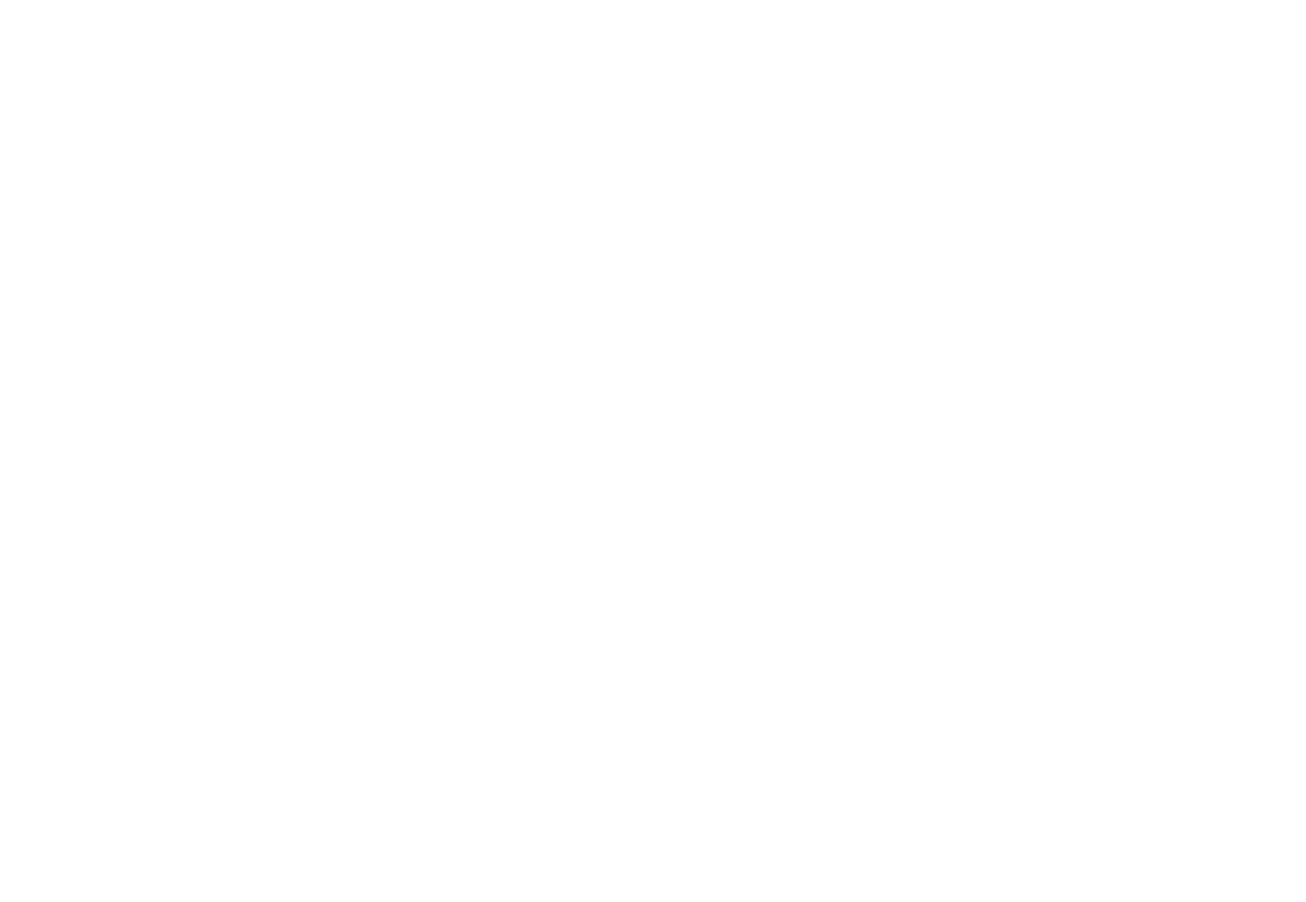
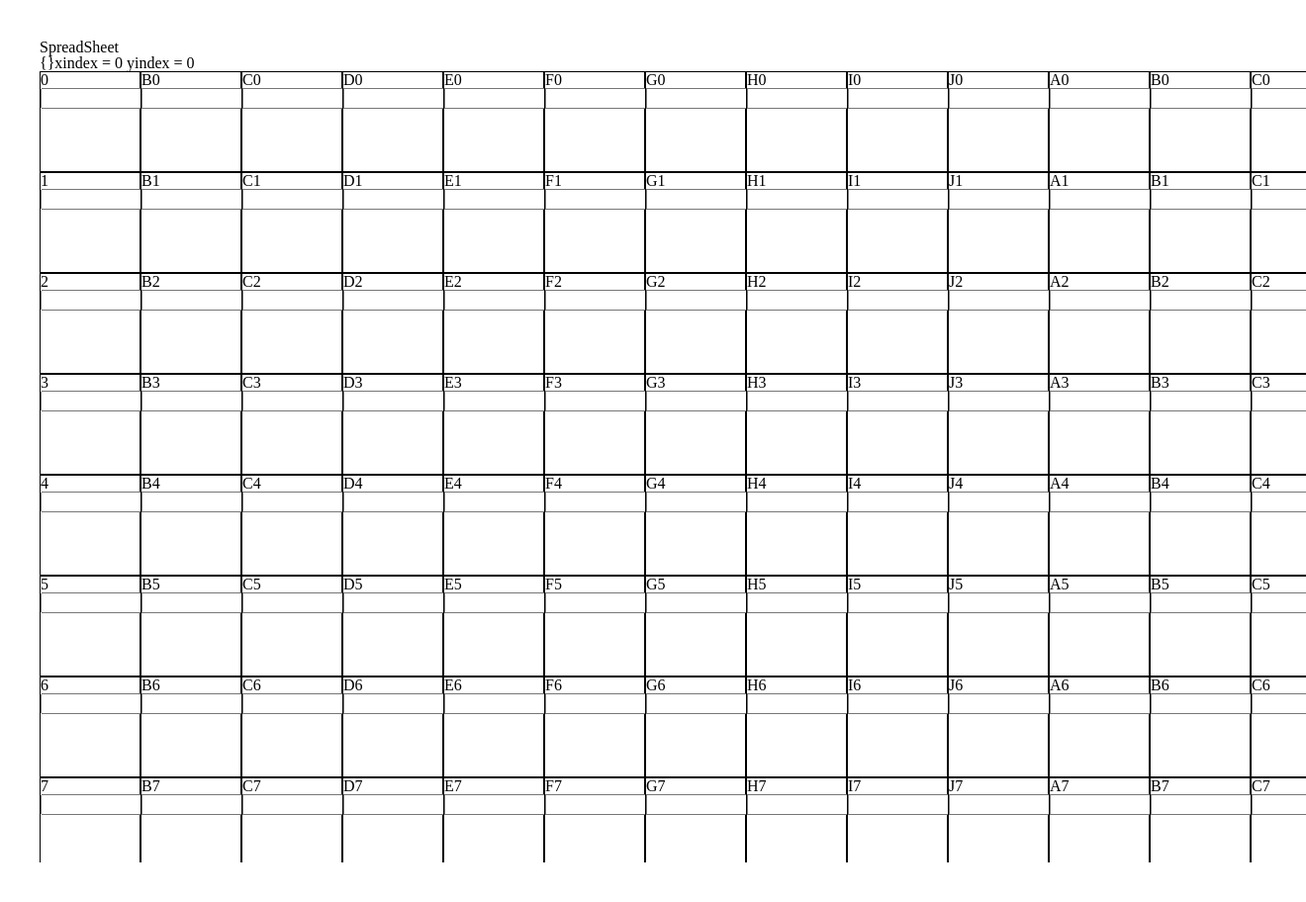
Before and after one commit to AtticusKuhn/spreadsheet, a plain HTML site: page index.html in a window 1280 px wide. Shown: the whole page at 99% size, 1320 px wide, since content can reach past the window. Before the commit the page ends 800 px from the top, so only its background shows below. Drawn offline with Linux system fonts and the light colour scheme; the site is published under a folder, as on GitHub Pages, so addresses that start at the root find nothing.

Commit message:
Initial  dist/public subtree commit

```diff
--- a/index.html
+++ b/index.html
@@ -1,16 +1,18 @@
 <html lang="en">
 
-<head><!--$head$-->
+<head>
+    <!--$head$-->
     <meta charset="UTF-8">
     <meta name="viewport" content="width=device-width, initial-scale=1">
     <title>Simple Imba App</title>
     <!-- reference to the client script styles -->
-    <link rel='stylesheet' href='/__assets__/all-CN8VITGX.css'>
+    <link rel='stylesheet' href='./__assets__/all-CN8VITGX.css'>
 </head>
 
-<body><!--$body$-->
+<body>
+    <!--$body$-->
     <!-- reference to the client script -->
-    <script type="module" src='/__assets__/app/index-2DCZLBAN.js'></script>
+    <script type="module" src='./__assets__/app/index-2DCZLBAN.js'></script>
 </body>
 
 </html>
```
